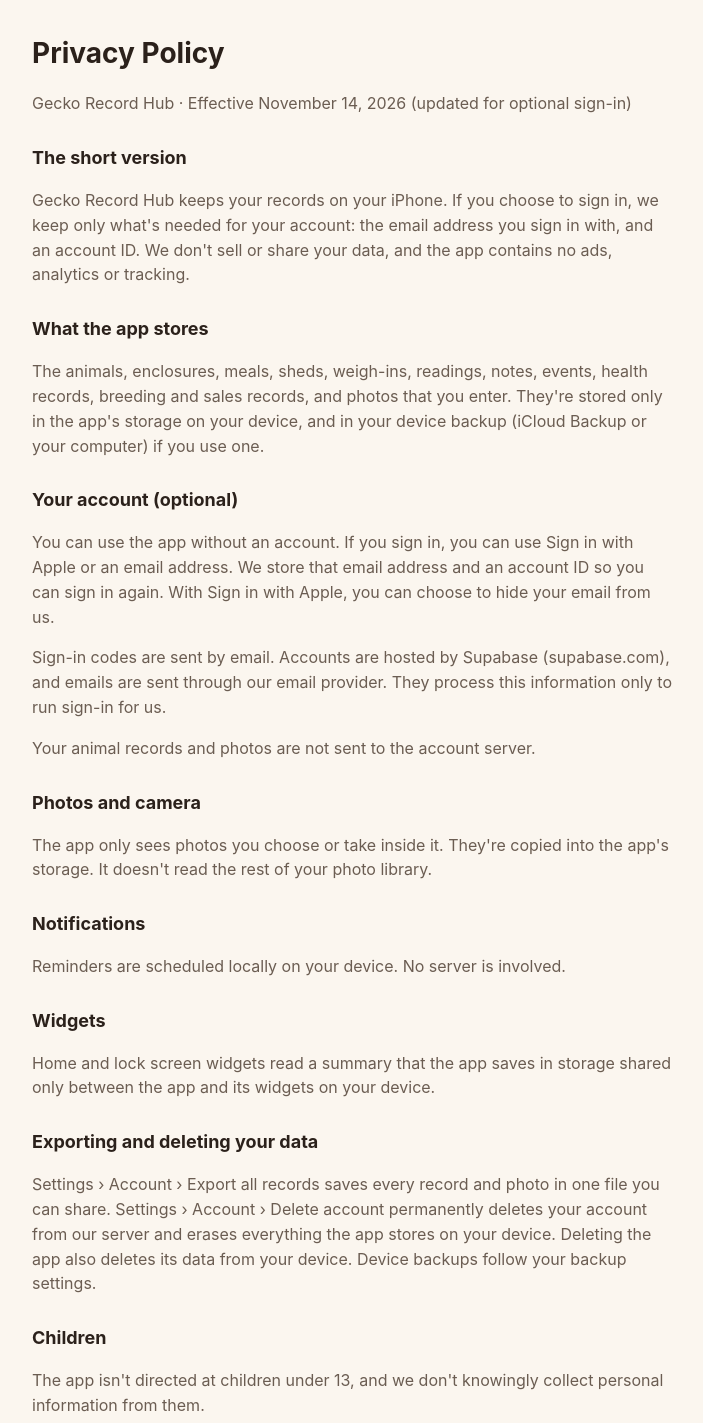
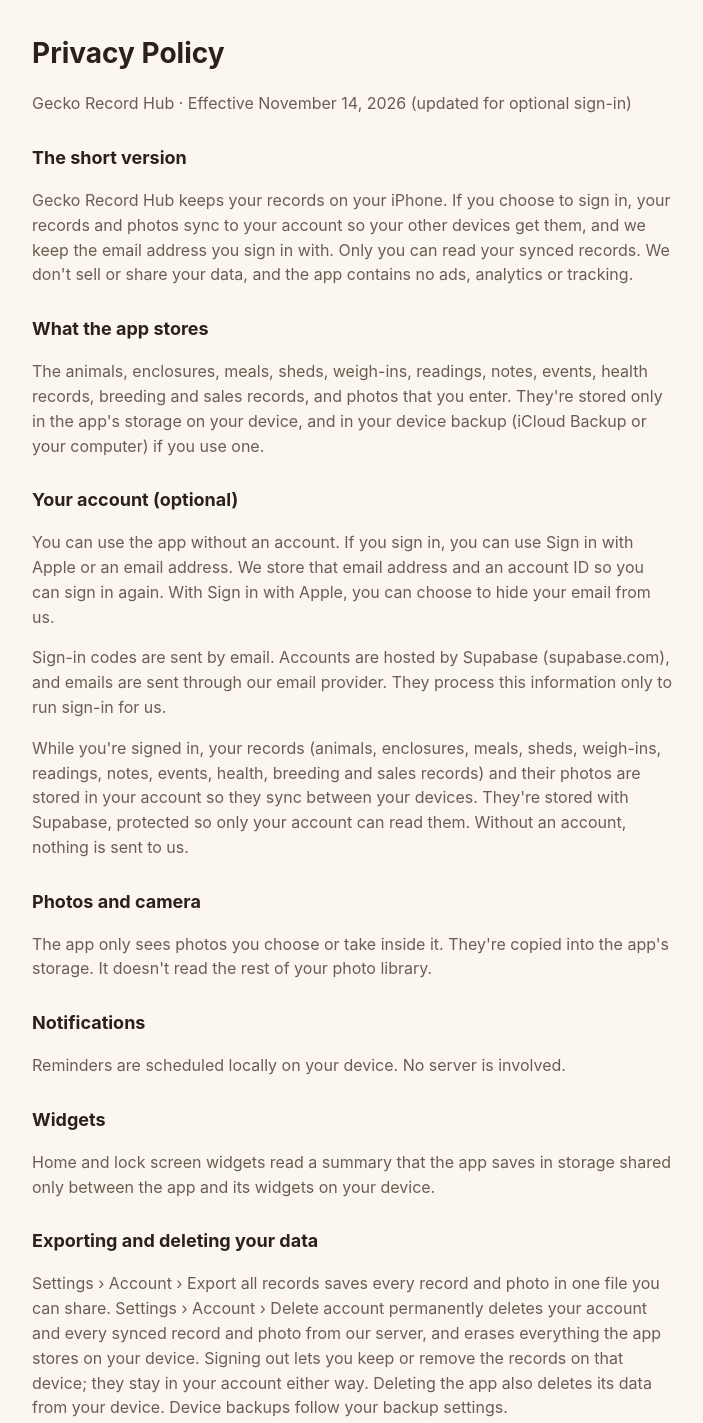
Before and after one commit to qliclover/geckohub, a plain HTML site: page privacy-policy.html in a window 1280 px wide. Shown: the top 1423 px of the page, without its empty margins (288-991 px from the left). Drawn offline with Linux system fonts and the light colour scheme.

Commit message:
Privacy policy: records sync to your account
Co-Authored-By: Claude Opus 5.5 <noreply@anthropic.com>

```diff
--- a/privacy-policy.html
+++ b/privacy-policy.html
@@ -19,7 +19,7 @@
 <p>Gecko Record Hub · Effective November 14, 2026 (updated for optional sign-in)</p>
 
 <h2>The short version</h2>
-<p>Gecko Record Hub keeps your records on your iPhone. If you choose to sign in, we keep only what's needed for your account: the email address you sign in with, and an account ID. We don't sell or share your data, and the app contains no ads, analytics or tracking.</p>
+<p>Gecko Record Hub keeps your records on your iPhone. If you choose to sign in, your records and photos sync to your account so your other devices get them, and we keep the email address you sign in with. Only you can read your synced records. We don't sell or share your data, and the app contains no ads, analytics or tracking.</p>
 
 <h2>What the app stores</h2>
 <p>The animals, enclosures, meals, sheds, weigh-ins, readings, notes, events, health records, breeding and sales records, and photos that you enter. They're stored only in the app's storage on your device, and in your device backup (iCloud Backup or your computer) if you use one.</p>
@@ -27,7 +27,7 @@
 <h2>Your account (optional)</h2>
 <p>You can use the app without an account. If you sign in, you can use Sign in with Apple or an email address. We store that email address and an account ID so you can sign in again. With Sign in with Apple, you can choose to hide your email from us.</p>
 <p>Sign-in codes are sent by email. Accounts are hosted by Supabase (supabase.com), and emails are sent through our email provider. They process this information only to run sign-in for us.</p>
-<p>Your animal records and photos are not sent to the account server.</p>
+<p>While you're signed in, your records (animals, enclosures, meals, sheds, weigh-ins, readings, notes, events, health, breeding and sales records) and their photos are stored in your account so they sync between your devices. They're stored with Supabase, protected so only your account can read them. Without an account, nothing is sent to us.</p>
 
 <h2>Photos and camera</h2>
 <p>The app only sees photos you choose or take inside it. They're copied into the app's storage. It doesn't read the rest of your photo library.</p>
@@ -39,7 +39,7 @@
 <p>Home and lock screen widgets read a summary that the app saves in storage shared only between the app and its widgets on your device.</p>
 
 <h2>Exporting and deleting your data</h2>
-<p>Settings › Account › Export all records saves every record and photo in one file you can share. Settings › Account › Delete account permanently deletes your account from our server and erases everything the app stores on your device. Deleting the app also deletes its data from your device. Device backups follow your backup settings.</p>
+<p>Settings › Account › Export all records saves every record and photo in one file you can share. Settings › Account › Delete account permanently deletes your account and every synced record and photo from our server, and erases everything the app stores on your device. Signing out lets you keep or remove the records on that device; they stay in your account either way. Deleting the app also deletes its data from your device. Device backups follow your backup settings.</p>
 
 <h2>Children</h2>
 <p>The app isn't directed at children under 13, and we don't knowingly collect personal information from them.</p>
```
